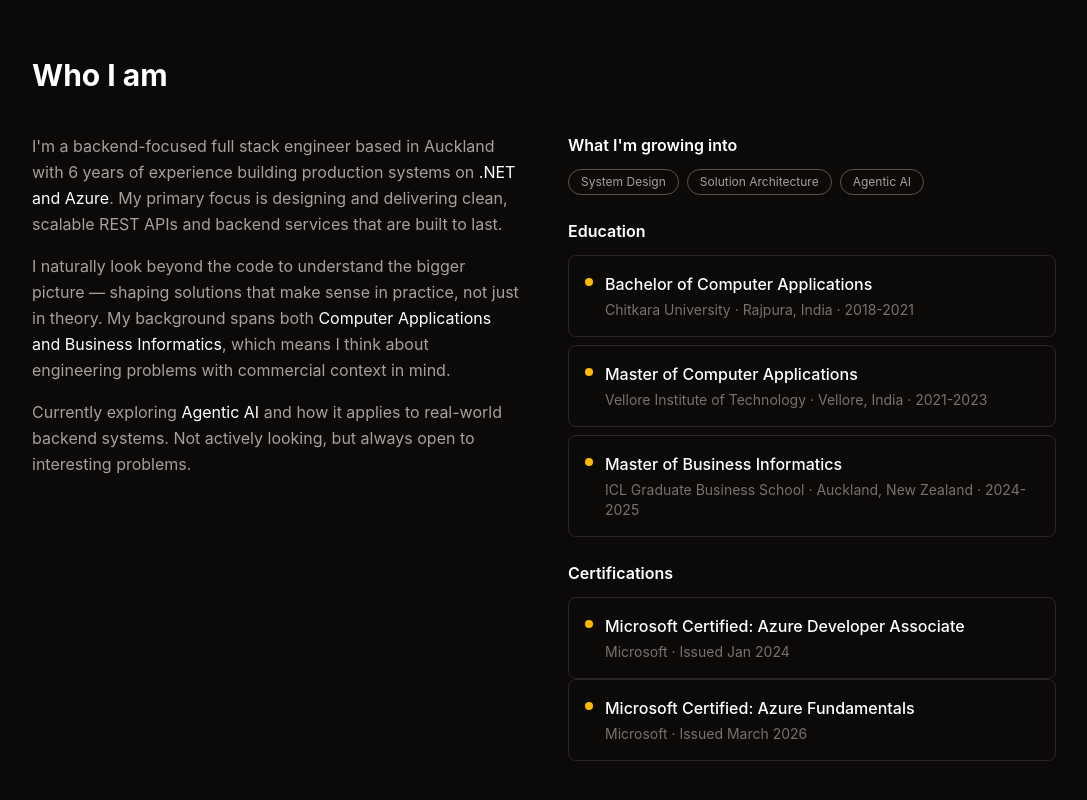
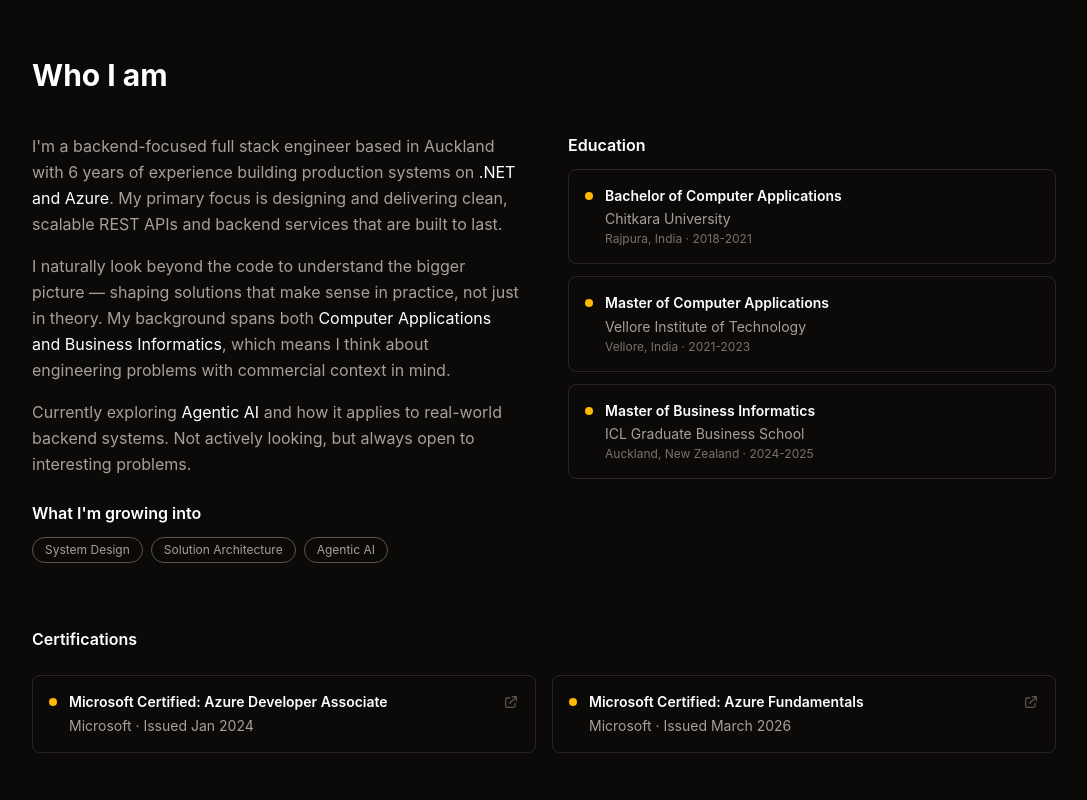
Before and after one commit to aman-vr/MyPortfolio, a React (Vite) app: page / in a window 1280 px wide. Shown: the part 840-1640 px from the top of the page, without its empty margins (96-1183 px from the left). Built offline with nearby package versions, Linux system fonts and the light colour scheme.

Commit message:
Refactor About component layout and enhance profile data with certification URLs

```diff
--- a/src/components/About.jsx
+++ b/src/components/About.jsx
@@ -11,16 +11,16 @@ const fadeUp = {
 export default function About() {
   return (
     <section id="about" className="py-24 px-6 border-t border-stone-800">
-      <div className="max-w-5xl mx-auto">
+      <div className="max-w-5xl mx-auto space-y-16">
 
+        {/* Row 1: Bio + Interests (left) · Education (right) */}
+        <div>
           <motion.h2 {...fadeUp} className="text-3xl font-bold text-white mb-10">
             Who I am
           </motion.h2>
-        <div className="grid md:grid-cols-2 gap-12 mb-16">
-          <motion.div
-            {...fadeUp}
-            className="space-y-4 text-stone-400 leading-relaxed"
-          >
+          <div className="grid md:grid-cols-2 gap-12">
+            <motion.div {...fadeUp} className="space-y-6">
+              <div className="space-y-4 text-stone-400 leading-relaxed">
                 <p>
                   I'm a backend-focused full stack engineer based in Auckland with 6
                   years of experience building production systems on{" "}
@@ -43,8 +43,7 @@ export default function About() {
                   and how it applies to real-world backend systems. Not actively
                   looking, but always open to interesting problems.
                 </p>
-          </motion.div>
-          <motion.div {...fadeUp} className="space-y-6">
+              </div>
               <div>
                 <p className="text-white text-base font-semibold mb-3">
                   What I'm growing into
@@ -60,11 +59,10 @@ export default function About() {
                   ))}
                 </div>
               </div>
-            <div>
-              <p className="text-white text-base font-semibold mb-3">
-                Education
-              </p>
-              <div className="space-y-2">
+            </motion.div>
+
+            <motion.div {...fadeUp} className="space-y-3">
+              <p className="text-white text-base font-semibold mb-3">Education</p>
               {profile.education.map((edu) => (
                 <div
                   key={edu.degree}
@@ -72,40 +70,65 @@ export default function About() {
                 >
                   <div className="w-2 h-2 rounded-full bg-amber-400 mt-1.5 shrink-0" />
                   <div>
-                      <p className="text-white text-base font-medium">
+                    <p className="text-white text-sm font-semibold leading-snug">
                       {edu.degree}
                     </p>
-                      <p className="text-stone-500 text-sm mt-1">
-                        {edu.institution} · {edu.location} · {edu.year}
+                    <p className="text-stone-400 text-sm mt-1">{edu.institution}</p>
+                    <p className="text-stone-500 text-xs mt-0.5">
+                      {edu.location} · {edu.year}
                     </p>
                   </div>
                 </div>
               ))}
+            </motion.div>
           </div>
         </div>
-            <div>
-              <p className="text-white text-base font-semibold mb-3">
-                Certifications
+
+        {/* Row 2: Certifications */}
+        <motion.div {...fadeUp}>
+          <p className="text-white text-base font-semibold mb-6">Certifications</p>
+          <div className="grid sm:grid-cols-2 gap-4">
+            {profile.certifications.map((cert) => {
+              const inner = (
+                <>
+                  <div className="w-2 h-2 rounded-full bg-amber-400 mt-1.5 shrink-0" />
+                  <div className="flex-1">
+                    <p className="text-white text-sm font-semibold">{cert.name}</p>
+                    <p className="text-stone-400 text-sm mt-1">
+                      {cert.issuer} · Issued {cert.issued}
                     </p>
-              {profile.certifications.map((cert) => (
+                  </div>
+                  {cert.url && (
+                    <svg xmlns="http://www.w3.org/2000/svg" className="w-4 h-4 text-stone-600 shrink-0 mt-0.5" fill="none" viewBox="0 0 24 24" stroke="currentColor" strokeWidth={2}>
+                      <path strokeLinecap="round" strokeLinejoin="round" d="M10 6H6a2 2 0 00-2 2v10a2 2 0 002 2h10a2 2 0 002-2v-4M14 4h6m0 0v6m0-6L10 14" />
+                    </svg>
+                  )}
+                </>
+              );
+
+              return cert.url ? (
+                <a
+                  key={cert.name}
+                  href={cert.url}
+                  target="_blank"
+                  rel="noopener noreferrer"
+                  className="border border-stone-800 rounded-lg p-4 flex items-start gap-3 hover:border-stone-600 transition-colors duration-200"
+                >
+                  {inner}
+                </a>
+              ) : (
                 <div
                   key={cert.name}
                   className="border border-stone-800 rounded-lg p-4 flex items-start gap-3"
                 >
-                  <div className="w-2 h-2 rounded-full bg-amber-400 mt-1.5 shrink-0" />
-                  <div>
-                    <p className="text-white text-base font-medium">
-                      {cert.name}
-                    </p>
-                    <p className="text-stone-500 text-sm mt-1">
-                      {cert.issuer} · Issued {cert.issued}
-                    </p>
+                  {inner}
                 </div>
-                </div>
-              ))}
+              );
+            })}
           </div>
         </motion.div>
-        </div>
+
+        {/* Row 3: Tech Stack */}
         <motion.div {...fadeUp}>
           <p className="text-white text-base font-semibold mb-6">Tech Stack</p>
           <div className="space-y-4">
@@ -131,6 +154,7 @@ export default function About() {
             ))}
           </div>
         </motion.div>
+
       </div>
     </section>
   );
--- a/src/data/profile.js
+++ b/src/data/profile.js
@@ -57,11 +57,13 @@ const profile = {
       name: "Microsoft Certified: Azure Developer Associate",
       issuer: "Microsoft",
       issued: "Jan 2024",
+      url: "https://learn.microsoft.com/api/credentials/share/en-us/AmanVerma-0981/61380A6EBAA17264?sharingId",
     },
     {
       name: "Microsoft Certified: Azure Fundamentals",
       issuer: "Microsoft",
       issued: "March 2026",
+      url: "https://learn.microsoft.com/api/credentials/share/en-us/AmanVerma-4593/5D38E0E1147A5AC4?sharingId=8CA11FB560EAA49E",
     },
   ],
   interests: ["System Design", "Solution Architecture", "Agentic AI"],
```
Lines whose indentation alone changed are shown as unchanged.
